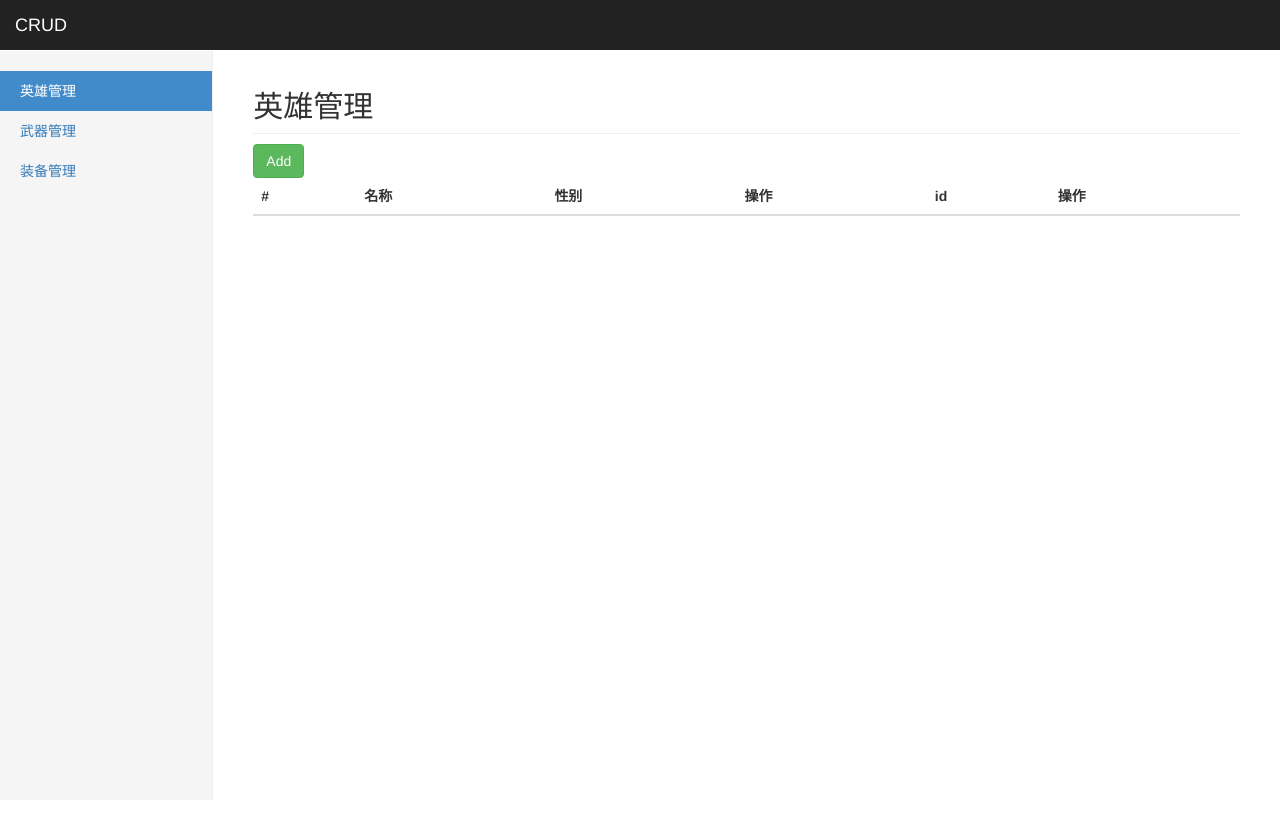
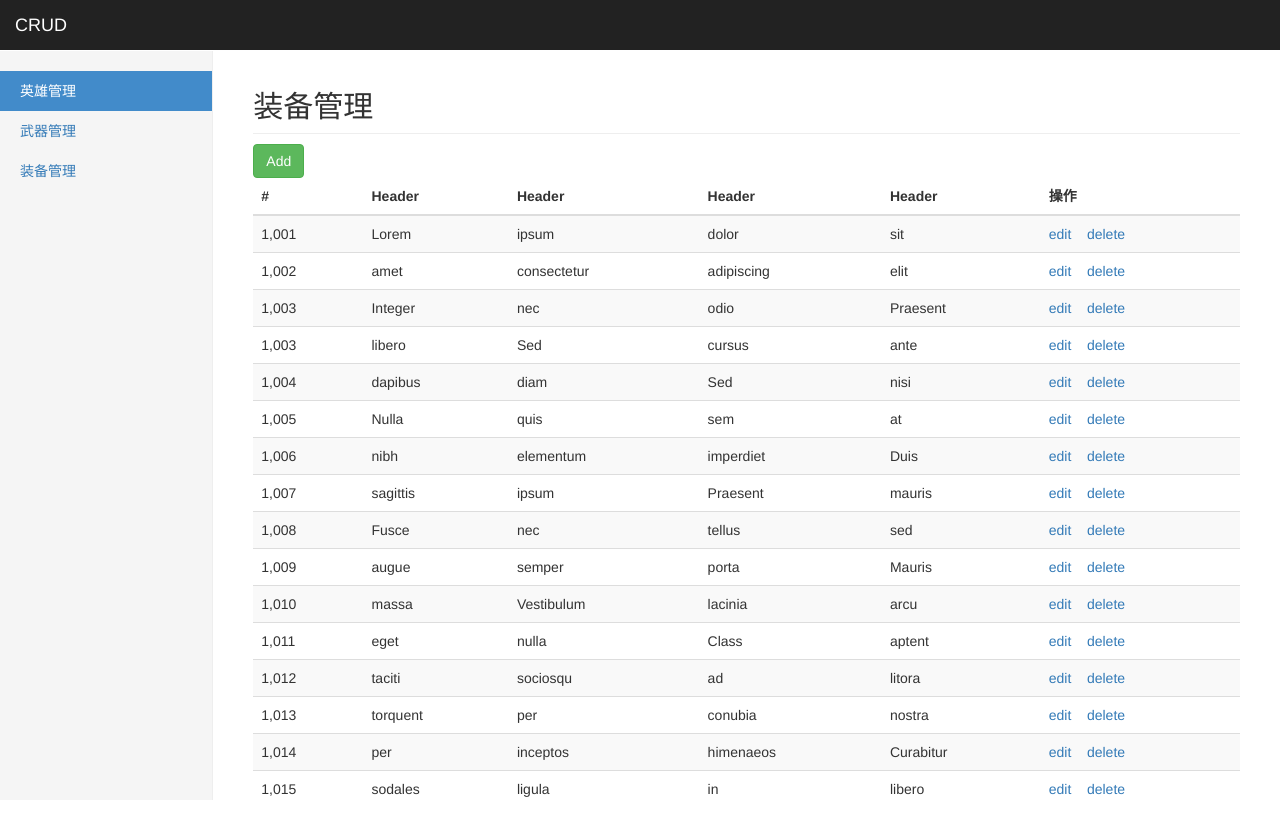
Before and after one commit to 2769842232/vue, a Vue app: page / in a window 1280 px wide. Shown: the top 836 px of the page. Before the commit the page ends 800 px from the top, so only its background shows below. Built offline with nearby package versions, Linux system fonts and the light colour scheme.

Commit message:
渲染装备页面

```diff
--- a/src/views/ying/right.vue
+++ b/src/views/ying/right.vue
@@ -1,38 +1,214 @@
 <template>
-  <div class="front">
      <div class="col-sm-9 col-sm-offset-3 col-md-10 col-md-offset-2 main">
-      <h2 class="sub-header">英雄管理</h2>
+    <h2 class="sub-header">装备管理</h2>
     <a class="btn btn-success" href="add.html">Add</a>
     <div class="table-responsive">
       <table class="table table-striped">
         <thead>
           <tr>
             <th>#</th>
-              <th>名称</th>
-              <th>性别</th>
-              <th>操作</th>
-              <th>id</th>
+            <th>Header</th>
+            <th>Header</th>
+            <th>Header</th>
+            <th>Header</th>
             <th>操作</th>
           </tr>
         </thead>
         <tbody>
-            <tr :key="item.id" v-for="(item,index) in list">
-              <td>{{index+1}}</td>
-              <td>{{item.name}}</td>
-              <td>{{item.gender}}</td>
-              <td>{{item.fath}}</td>
-              <td>{{item.id}}</td>
+          <tr>
+            <td>1,001</td>
+            <td>Lorem</td>
+            <td>ipsum</td>
+            <td>dolor</td>
+            <td>sit</td>
             <td>
               <a href="edit.html">edit</a>
               &nbsp;&nbsp;
-                <a
-                  href="javascript:window.confirm('Are you sure?')"
-                >delete</a>
+              <a href="javascript:window.confirm('Are you sure?')">delete</a>
+            </td>
+          </tr>
+          <tr>
+            <td>1,002</td>
+            <td>amet</td>
+            <td>consectetur</td>
+            <td>adipiscing</td>
+            <td>elit</td>
+            <td>
+              <a href="edit.html">edit</a>
+              &nbsp;&nbsp;
+              <a href="javascript:window.confirm('Are you sure?')">delete</a>
+            </td>
+          </tr>
+          <tr>
+            <td>1,003</td>
+            <td>Integer</td>
+            <td>nec</td>
+            <td>odio</td>
+            <td>Praesent</td>
+            <td>
+              <a href="edit.html">edit</a>
+              &nbsp;&nbsp;
+              <a href="javascript:window.confirm('Are you sure?')">delete</a>
+            </td>
+          </tr>
+          <tr>
+            <td>1,003</td>
+            <td>libero</td>
+            <td>Sed</td>
+            <td>cursus</td>
+            <td>ante</td>
+            <td>
+              <a href="edit.html">edit</a>
+              &nbsp;&nbsp;
+              <a href="javascript:window.confirm('Are you sure?')">delete</a>
+            </td>
+          </tr>
+          <tr>
+            <td>1,004</td>
+            <td>dapibus</td>
+            <td>diam</td>
+            <td>Sed</td>
+            <td>nisi</td>
+            <td>
+              <a href="edit.html">edit</a>
+              &nbsp;&nbsp;
+              <a href="javascript:window.confirm('Are you sure?')">delete</a>
+            </td>
+          </tr>
+          <tr>
+            <td>1,005</td>
+            <td>Nulla</td>
+            <td>quis</td>
+            <td>sem</td>
+            <td>at</td>
+            <td>
+              <a href="edit.html">edit</a>
+              &nbsp;&nbsp;
+              <a href="javascript:window.confirm('Are you sure?')">delete</a>
+            </td>
+          </tr>
+          <tr>
+            <td>1,006</td>
+            <td>nibh</td>
+            <td>elementum</td>
+            <td>imperdiet</td>
+            <td>Duis</td>
+            <td>
+              <a href="edit.html">edit</a>
+              &nbsp;&nbsp;
+              <a href="javascript:window.confirm('Are you sure?')">delete</a>
+            </td>
+          </tr>
+          <tr>
+            <td>1,007</td>
+            <td>sagittis</td>
+            <td>ipsum</td>
+            <td>Praesent</td>
+            <td>mauris</td>
+            <td>
+              <a href="edit.html">edit</a>
+              &nbsp;&nbsp;
+              <a href="javascript:window.confirm('Are you sure?')">delete</a>
+            </td>
+          </tr>
+          <tr>
+            <td>1,008</td>
+            <td>Fusce</td>
+            <td>nec</td>
+            <td>tellus</td>
+            <td>sed</td>
+            <td>
+              <a href="edit.html">edit</a>
+              &nbsp;&nbsp;
+              <a href="javascript:window.confirm('Are you sure?')">delete</a>
+            </td>
+          </tr>
+          <tr>
+            <td>1,009</td>
+            <td>augue</td>
+            <td>semper</td>
+            <td>porta</td>
+            <td>Mauris</td>
+            <td>
+              <a href="edit.html">edit</a>
+              &nbsp;&nbsp;
+              <a href="javascript:window.confirm('Are you sure?')">delete</a>
+            </td>
+          </tr>
+          <tr>
+            <td>1,010</td>
+            <td>massa</td>
+            <td>Vestibulum</td>
+            <td>lacinia</td>
+            <td>arcu</td>
+            <td>
+              <a href="edit.html">edit</a>
+              &nbsp;&nbsp;
+              <a href="javascript:window.confirm('Are you sure?')">delete</a>
+            </td>
+          </tr>
+          <tr>
+            <td>1,011</td>
+            <td>eget</td>
+            <td>nulla</td>
+            <td>Class</td>
+            <td>aptent</td>
+            <td>
+              <a href="edit.html">edit</a>
+              &nbsp;&nbsp;
+              <a href="javascript:window.confirm('Are you sure?')">delete</a>
+            </td>
+          </tr>
+          <tr>
+            <td>1,012</td>
+            <td>taciti</td>
+            <td>sociosqu</td>
+            <td>ad</td>
+            <td>litora</td>
+            <td>
+              <a href="edit.html">edit</a>
+              &nbsp;&nbsp;
+              <a href="javascript:window.confirm('Are you sure?')">delete</a>
+            </td>
+          </tr>
+          <tr>
+            <td>1,013</td>
+            <td>torquent</td>
+            <td>per</td>
+            <td>conubia</td>
+            <td>nostra</td>
+            <td>
+              <a href="edit.html">edit</a>
+              &nbsp;&nbsp;
+              <a href="javascript:window.confirm('Are you sure?')">delete</a>
+            </td>
+          </tr>
+          <tr>
+            <td>1,014</td>
+            <td>per</td>
+            <td>inceptos</td>
+            <td>himenaeos</td>
+            <td>Curabitur</td>
+            <td>
+              <a href="edit.html">edit</a>
+              &nbsp;&nbsp;
+              <a href="javascript:window.confirm('Are you sure?')">delete</a>
+            </td>
+          </tr>
+          <tr>
+            <td>1,015</td>
+            <td>sodales</td>
+            <td>ligula</td>
+            <td>in</td>
+            <td>libero</td>
+            <td>
+              <a href="edit.html">edit</a>
+              &nbsp;&nbsp;
+              <a href="javascript:window.confirm('Are you sure?')">delete</a>
             </td>
           </tr>
         </tbody>
       </table>
-      </div>
     </div>
   </div>
 </template>
```
Lines whose indentation alone changed are shown as unchanged.
